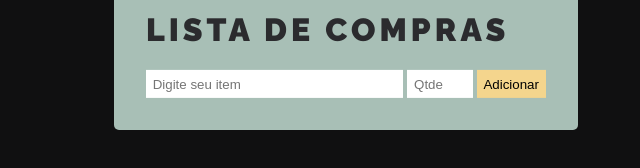
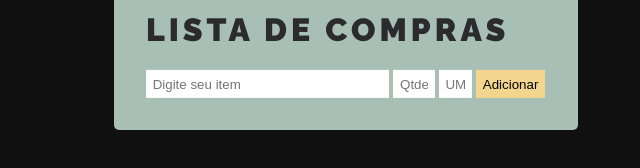
Before and after one commit to janitss/Lista_de_Compras, a plain HTML site: page index.html in a window 1280 px wide. Shown: the part 348-516 px from the top of the page, 294-934 px from the left. Drawn offline with Linux system fonts and the light colour scheme.

Commit message:
Ajustes
Coloquei a quantidade e a UM

```diff
--- a/index.html
+++ b/index.html
@@ -15,6 +15,7 @@
       <h1>Lista de Compras</h1>
       <input id="item-input" type="text" placeholder="Digite seu item" />
       <input id="item-input-qtde" class="item-qtde" type="text" placeholder="Qtde" />
+      <input id="item-input-um" class="item-um" type="text" placeholder="UM" />
       <button id="item-button">Adicionar</button>
 
       <ul id="items">
--- a/scr_main.js
+++ b/scr_main.js
@@ -1,5 +1,6 @@
 let input = document.getElementById("item-input");
 let input_qtde = document.getElementById("item-input-qtde");
+let input_um = document.getElementById("item-input-um");
 let button = document.getElementById("item-button");
 let ul = document.getElementById("items");
 let itemButtons = document.getElementsByClassName("remove");
@@ -16,13 +17,18 @@ function criarElemento() {
 
     li.appendChild(xButton);
 
-    let text = document.createTextNode(input.value + ' - ' + input_qtde.value);
+    if (input_um.value === "" ) {
+      input_um.value = "UN";
+    };
+
+    let text = document.createTextNode( input_qtde.value  + ' - ' + (input_um.value).toUpperCase() +  ' - ' +  (input.value).toUpperCase() );
     li.appendChild(text);
 
     ul.appendChild(li);
 
     input.value = "";
     input_qtde.value = "";
+    input_um.value = "";
     buttonEvents();
   }
 }
--- a/style.css
+++ b/style.css
@@ -54,16 +54,23 @@ li {
   background-color: #f4d58d;
   border: none;
   padding: 0.5em;
+
 }
 
 input {
   border: none;
   padding: 0.5em;
-  width: 244px;
+  width: 230px;
 }
 
 .item-qtde {
   border: none;
   padding: 0.5em;
-  width: 52px;
+  width: 28px;
 }
+
+.item-um {
+  border: none;
+  padding: 0.5em;
+  width: 20px;
+}
```
